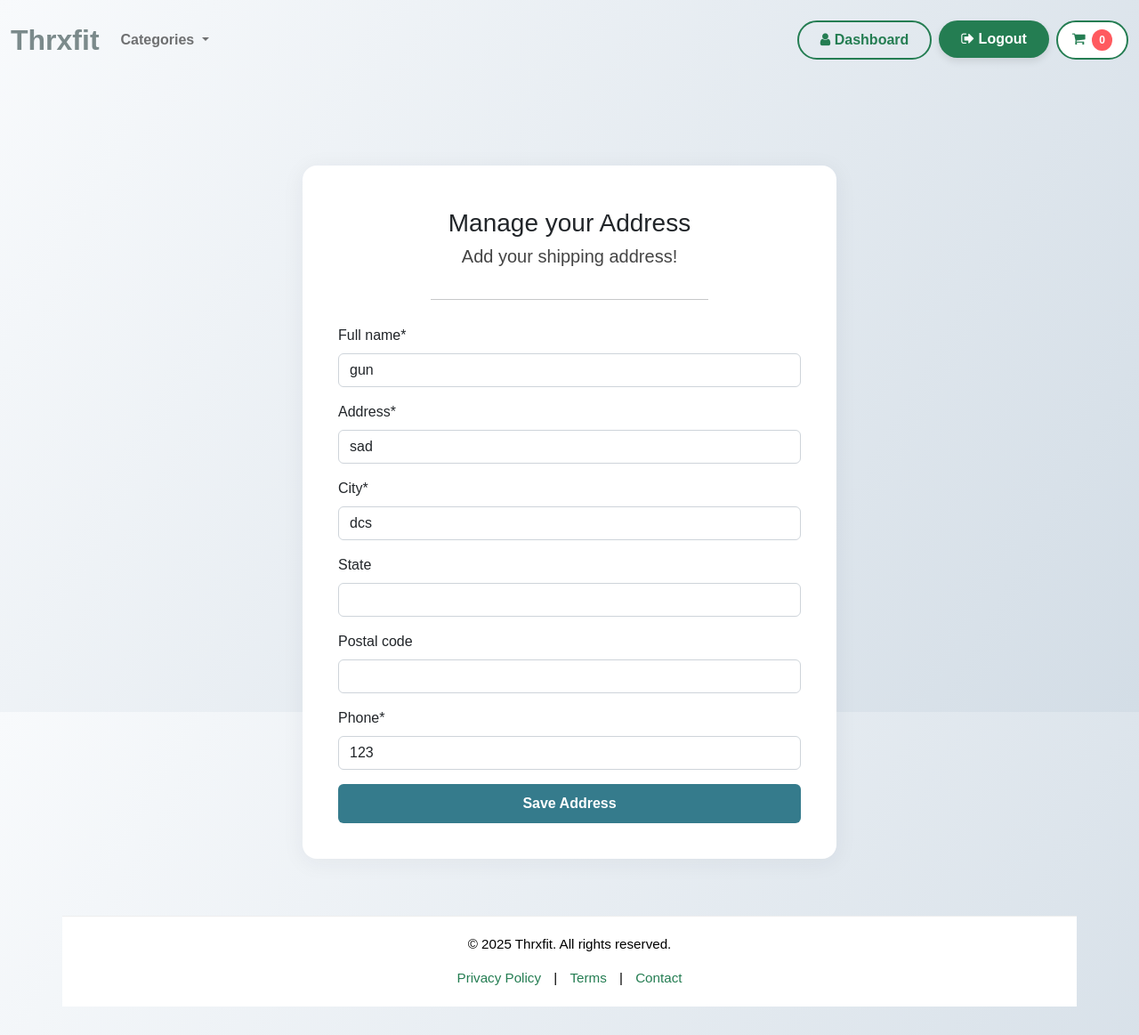
After one commit to sarvam207/Thrxfit-An-Ecommerce-App-for-thrift-stores, a Django app: page /user/manage-shipping/ in a window 1280 px wide. The commit adds this page. Shown: the whole page at 89% size. Run offline with Django 5.2, Linux system fonts and the light colour scheme; a user stored in the database is signed in; data comes from the database, SQL or seed files in the repository; both versions use the stored data as it was after the commit; some libraries are stand-ins or nearby versions.

```diff
--- /dev/null
+++ b/buy_app/forms.py
@@ -0,0 +1,8 @@
+from django import forms
+from .models import BuyAddress
+
+class BuyForm(forms.ModelForm):
+    class Meta:
+        model = BuyAddress
+        fields = ['full_name', 'address', 'city', 'phone', 'state', 'postal_code']
+        exclude = ['user']
--- a/buy_app/models.py
+++ b/buy_app/models.py
@@ -3,7 +3,6 @@ from django.contrib.auth.models import User
 
 # Create your models here.
 class BuyAddress(models.Model):
-    user = models.ForeignKey(User, on_delete=models.CASCADE)
     full_name = models.CharField(max_length=200)
     address = models.CharField(max_length=200)
     city = models.CharField(max_length=100)
--- a/buy_app/urls.py
+++ b/buy_app/urls.py
@@ -4,5 +4,5 @@ from . import views
 urlpatterns = [
     path('buy-success/', views.buy_success, name='buy_success'),
     path('buy-failed/', views.buy_failed, name='buy_failed'),
-
+    path('checkout/', views.checkout, name='checkout'),
 ]
--- a/buy_app/views.py
+++ b/buy_app/views.py
@@ -4,5 +4,11 @@ from django.shortcuts import render
 def buy_success(request):
     return render(request, 'buy_app/buy_success.html')
 
+
 def buy_failed(request):
     return render(request, 'buy_app/buy_failed.html')
+
+
+def checkout(request):
+
+    return render(request, 'buy_app/checkout.html')
--- a/store_app/templates/base.html
+++ b/store_app/templates/base.html
@@ -12,9 +12,47 @@
     <link rel="stylesheet" href="https://cdnjs.cloudflare.com/ajax/libs/font-awesome/4.7.0/css/font-awesome.min.css">
 
 <style>
+    /* Layout Fix */
+    html, body {
+        height: 100%;
+    }
+
+    body {
+        display: flex;
+        flex-direction: column;
+        min-height: 100vh;
+        background-color: #fff;
+        font-family: 'Montserrat', sans-serif;
+    }
+
+    .main-content {
+        flex: 1; /* pushes footer to bottom */
+        padding: 2rem 0;
+    }
+
+    footer {
+        background-color: #fff;
+        border-top: 1px solid #eee;
+        text-align: center;
+        padding: 20px 0;
+        font-size: 0.95rem;
+        color: #000;
+    }
+
+    footer a {
+        color: #247d52;
+        text-decoration: none;
+        margin: 0 10px;
+        font-weight: 500;
+    }
+
+    footer a:hover {
+        text-decoration: underline;
+    }
+
     /* Buttons */
     .btn-custom {
-        background: #247d52; /* primary brand green */
+        background: #247d52;
         color: #fff;
         border-radius: 50px;
         padding: 0.5rem 1.5rem;
@@ -112,7 +150,6 @@
     }
 </style>
 
-
 {% block extra_head %}{% endblock %}
 
 <!-- JavaScript -->
@@ -127,7 +164,7 @@
 <body>
 <nav class="navbar navbar-expand-lg">
     <div class="container-fluid">
-        <a class="navbar-brand" href="{% url 'store_app' %}">Thrxfit</a>
+        <a class="navbar-brand fw-bold fs-3 text-dark" href="{% url 'store_app' %}">Thrxfit</a>
         <button class="navbar-toggler" type="button" data-bs-toggle="collapse" data-bs-target="#navbarNavDropdown"
                 aria-controls="navbarNavDropdown" aria-expanded="false" aria-label="Toggle navigation">
             <span class="navbar-toggler-icon" style="filter:invert(1);"></span>
@@ -135,19 +172,15 @@
         <div class="collapse navbar-collapse" id="navbarNavDropdown">
             <ul class="navbar-nav me-auto mb-2 mb-lg-0">
                 <li class="nav-item dropdown">
-                    <a class="nav-link dropdown-toggle" href="#" id="navbarDropdown" role="button"
+                    <a class="nav-link dropdown-toggle fw-semibold" href="#" id="navbarDropdown" role="button"
                        data-bs-toggle="dropdown" aria-expanded="false">
                         Categories
                     </a>
                     <ul class="dropdown-menu" aria-labelledby="navbarDropdown">
-                        <li>
-                            <a class="dropdown-item" href="{% url 'store_app' %}">All</a>
-                        </li>
+                        <li><a class="dropdown-item" href="{% url 'store_app' %}">All</a></li>
                         {% if all_categories %}
                             {% for cat in all_categories %}
-                                <li>
-                                    <a class="dropdown-item" href="{{cat.get_absolute_url}}">{{ cat.name|capfirst }}</a>
-                                </li>
+                                <li><a class="dropdown-item" href="{{cat.get_absolute_url}}">{{ cat.name|capfirst }}</a></li>
                             {% endfor %}
                         {% else %}
                             <li><span class="dropdown-item text-muted">No categories</span></li>
@@ -160,12 +193,12 @@
                 {% if user.is_authenticated %}
                     <li class="nav-item me-2">
                         <a class="btn btn-outline-custom" href="{% url 'dashboard' %}">
-                            <i class="fa fa-user" aria-hidden="true"></i> Dashboard
+                            <i class="fa fa-user"></i> Dashboard
                         </a>
                     </li>
                     <li class="nav-item me-2">
                         <a class="btn btn-custom" href="{% url 'logout' %}">
-                            <i class="fa fa-sign-out" aria-hidden="true"></i> Logout
+                            <i class="fa fa-sign-out"></i> Logout
                         </a>
                     </li>
                 {% else %}
@@ -180,10 +213,9 @@
                         </a>
                     </li>
                 {% endif %}
-
                 <li class="nav-item">
-                    <a type="button" role="button" href="{% url 'cart-summary' %}" class="btn btn-cart">
-                        <i class="fa fa-shopping-cart" aria-hidden="true"></i>
+                    <a href="{% url 'cart-summary' %}" class="btn btn-cart">
+                        <i class="fa fa-shopping-cart"></i>
                         <div id="cart-qty" class="d-inline-flex">
                             {% with unique_count=cart.unique_count %}
                                 {% if unique_count and unique_count > 0 %}
@@ -195,7 +227,6 @@
                         </div>
                     </a>
                 </li>
-
             </ul>
         </div>
     </div>
--- /dev/null
+++ b/user_app/templates/user_app/manage-shipping.html
@@ -0,0 +1,93 @@
+{% extends 'base.html' %}
+{% load crispy_forms_tags %}
+{% load static %}
+
+
+{% block content %}
+<style>
+    body {
+        background: linear-gradient(120deg, #f8fafc 0%, #d3dde6 100%);
+        min-height: 100vh;
+    }
+
+    .address-card {
+        max-width: 600px;
+        margin: 64px auto;
+        background: #fff;
+        border-radius: 16px;
+        box-shadow: 0 4px 24px 2px rgba(30, 41, 59, 0.05);
+        padding: 48px 40px 40px 40px;
+        display: flex;
+        flex-direction: column;
+        align-items: center;
+    }
+
+    .address-card h3,
+    .address-card h5 {
+        width: 100%;
+        text-align: center;
+    }
+
+    .address-card h3 {
+        font-size: 1.75rem;
+    }
+
+    .address-card h5 {
+        color: #444;
+        font-weight: 500;
+    }
+
+    .address-card hr {
+        width: 60%;
+        margin: 20px auto 28px auto;
+    }
+
+    .address-card form {
+        width: 100%;
+        position: relative;
+    }
+
+    .address-card .btn-primary {
+        background: #357b8c;
+        border: none;
+        border-radius: 6px;
+        font-weight: 600;
+        font-size: 16px;
+        padding: 10px 0;
+    }
+
+    .address-card a {
+        color: #357b8c;
+        text-decoration: underline;
+        font-size: 15px;
+    }
+
+
+
+
+    @media (max-width: 600px) {
+        .address-card {
+            margin: 24px 10px;
+            padding: 24px 16px;
+            max-width: 95%;
+        }
+    }
+</style>
+
+<section>
+    <div class="address-card">
+        <h3>Manage your Address</h3>
+        <h5 class="mb-3">Add your shipping address!</h5>
+        <hr>
+        <form method="POST" autocomplete="off">
+            {% csrf_token %}
+    {{ form.full_name| as_crispy_field }}
+    {{ form.address| as_crispy_field }}
+    {{ form.city| as_crispy_field }}
+    {{ form.state| as_crispy_field }}
+    {{ form.postal_code| as_crispy_field }}
+    {{ form.phone| as_crispy_field }}
+    <button type="submit" class="btn btn-primary w-100">Save Address</button>
+
+  </form>
+{% endblock %}
--- a/user_app/templates/user_app/registration/register.html
+++ b/user_app/templates/user_app/registration/register.html
@@ -105,7 +105,8 @@
                 {{ form.password2|as_crispy_field }}
                 <span class="toggle-password" onclick="togglePassword('id_password2', this)">Show</span>
             </div>
-
+            <button type="submit" class="btn btn-primary w-100">Register</button>
+        </form>
 <script>
 function togglePassword(fieldId, toggleBtn) {
     const field = document.getElementById(fieldId);
--- a/user_app/urls.py
+++ b/user_app/urls.py
@@ -7,4 +7,5 @@ urlpatterns = [
     path('login/', views.user_login, name='login'),
     path('dashboard/', views.dashboard, name='dashboard'),
     path('logout/', views.user_logout, name='logout'),
-     ]
+    path('manage-shipping/', views.manage_shipping, name='manage_shipping'),
+]
--- a/user_app/views.py
+++ b/user_app/views.py
@@ -4,7 +4,8 @@ from django.shortcuts import redirect
 from . forms import CreateUserForm, LoginForm
 from django.contrib import messages
 
-
+from buy_app. forms import BuyForm
+from buy_app.models import BuyAddress
 from django.contrib.auth.models import auth
 from django.contrib.auth import authenticate, login, logout
 from django.contrib.auth.decorators import login_required
@@ -56,6 +57,37 @@ def user_logout(request):
     auth.logout(request)
     return redirect('store_app')
 
+
 @login_required(login_url='login')
 def dashboard(request):
     return render(request, 'user_app/dashboard.html')
+
+
+@login_required(login_url='login')
+def manage_shipping(request):
+
+    try:
+        #user with existing shipping address
+        shipping = BuyAddress.objects.get(user=request.user)
+
+    except BuyAddress.DoesNotExist:
+        #new user without shipping address
+        shipping = None
+
+    form = BuyForm(instance=shipping)
+
+    if request.method == 'POST':
+        form = BuyForm(request.POST, instance=shipping)
+
+        if form.is_valid():
+            shipping_user=form.save(commit=False)
+            shipping_address = form.save(commit=False)
+
+            #adding forign key user
+            shipping_address.user = request.user
+            shipping_address.save()
+            messages.success(request, 'Shipping address saved successfully.')
+
+
+    context= {'form': form}
+    return render(request, 'user_app/manage-shipping.html', context)
```
Also changed, not shown: buy_app/templates/buy_app/checkout.html (added, +150 -0 lines), cart_app/templates/cart.html (+17 -3 lines), user_app/templates/user_app/dashboard.html (+8 -1 lines), db.sqlite3, user_app/README.md (deleted). Lines whose indentation alone changed are shown as unchanged.
